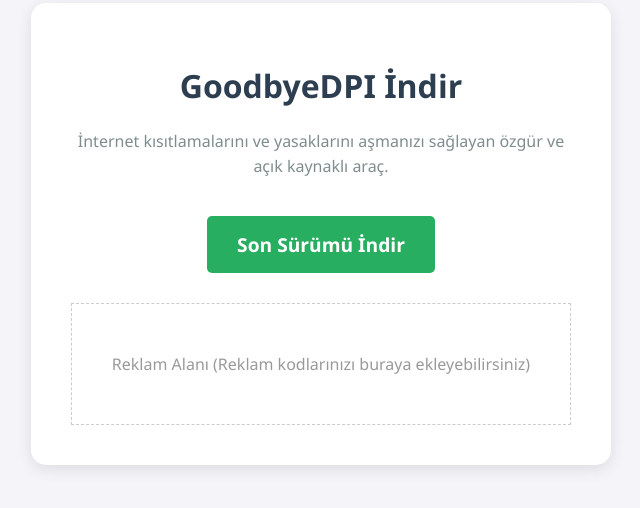
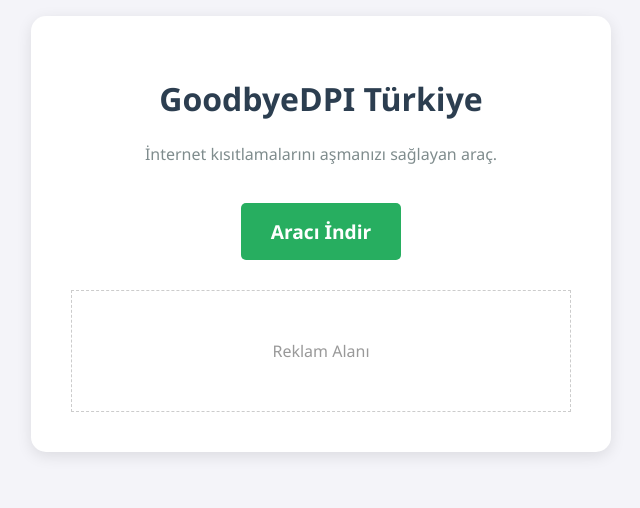
Before and after one commit to 34rolex73/goodbyedpi-turk, a plain HTML site: page index.html in a window 1280 px wide. Shown: the part 166-674 px from the top of the page, without its empty margins (319-959 px from the left). Drawn offline with Linux system fonts and the light colour scheme.

Commit message:
Update headings and download links in index.html

```diff
--- a/index.html
+++ b/index.html
@@ -57,13 +57,13 @@
 <body>
 
     <div class="container">
-        <h1>GoodbyeDPI İndir</h1>
-        <p>İnternet kısıtlamalarını ve yasaklarını aşmanızı sağlayan özgür ve açık kaynaklı araç.</p>
+        <h1>GoodbyeDPI Türkiye</h1>
+        <p>İnternet kısıtlamalarını aşmanızı sağlayan araç.</p>
 
-        <a href="https://github.com/ValdikSS/GoodbyeDPI/releases/latest" class="download-btn">Son Sürümü İndir</a>
+        <a href="turkey_dnsredir.cmd" class="download-btn">Aracı İndir</a>
 
         <div class="ad-space">
-            Reklam Alanı (Reklam kodlarınızı buraya ekleyebilirsiniz)
+            Reklam Alanı
         </div>
     </div>
 
```
